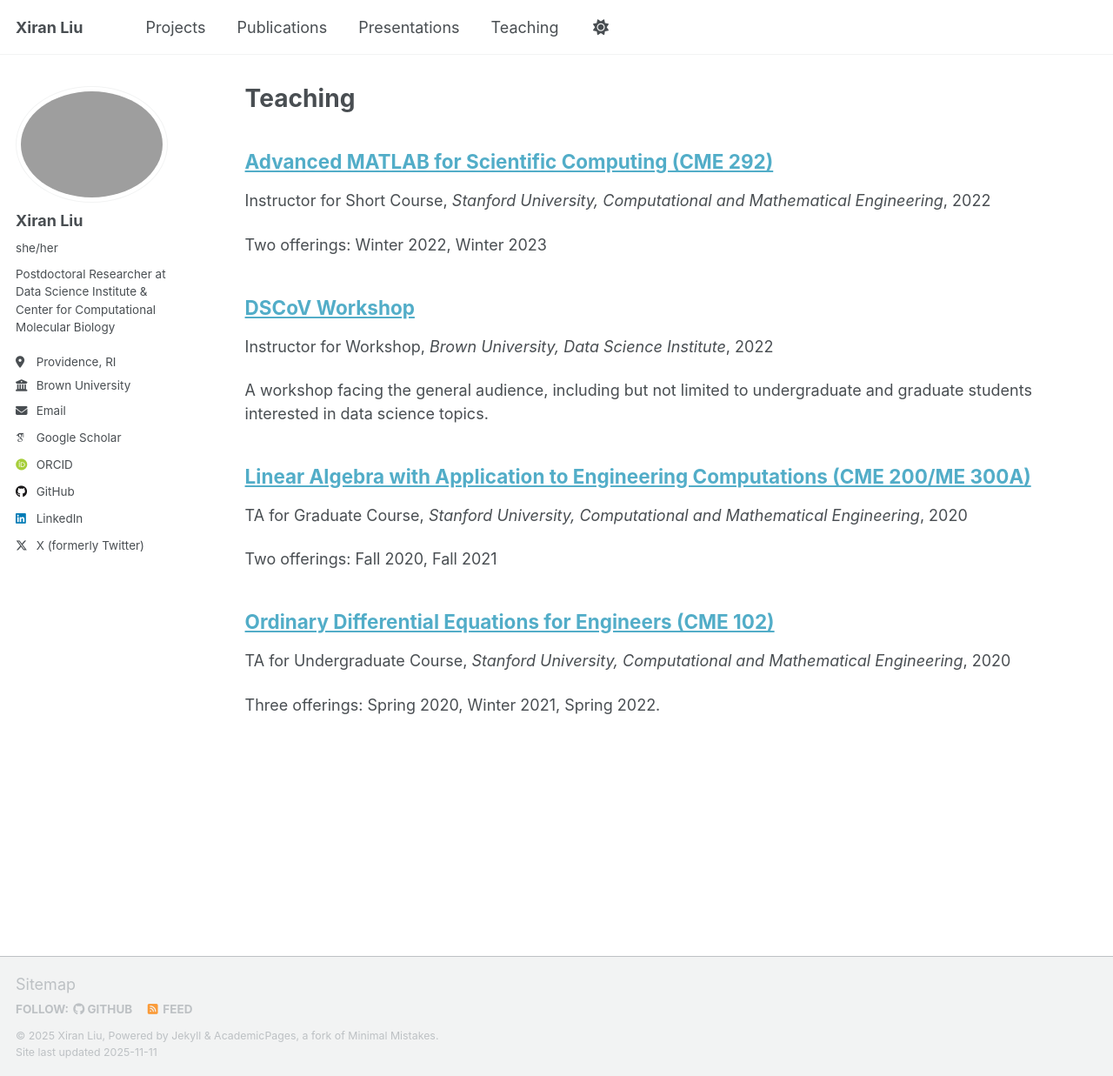
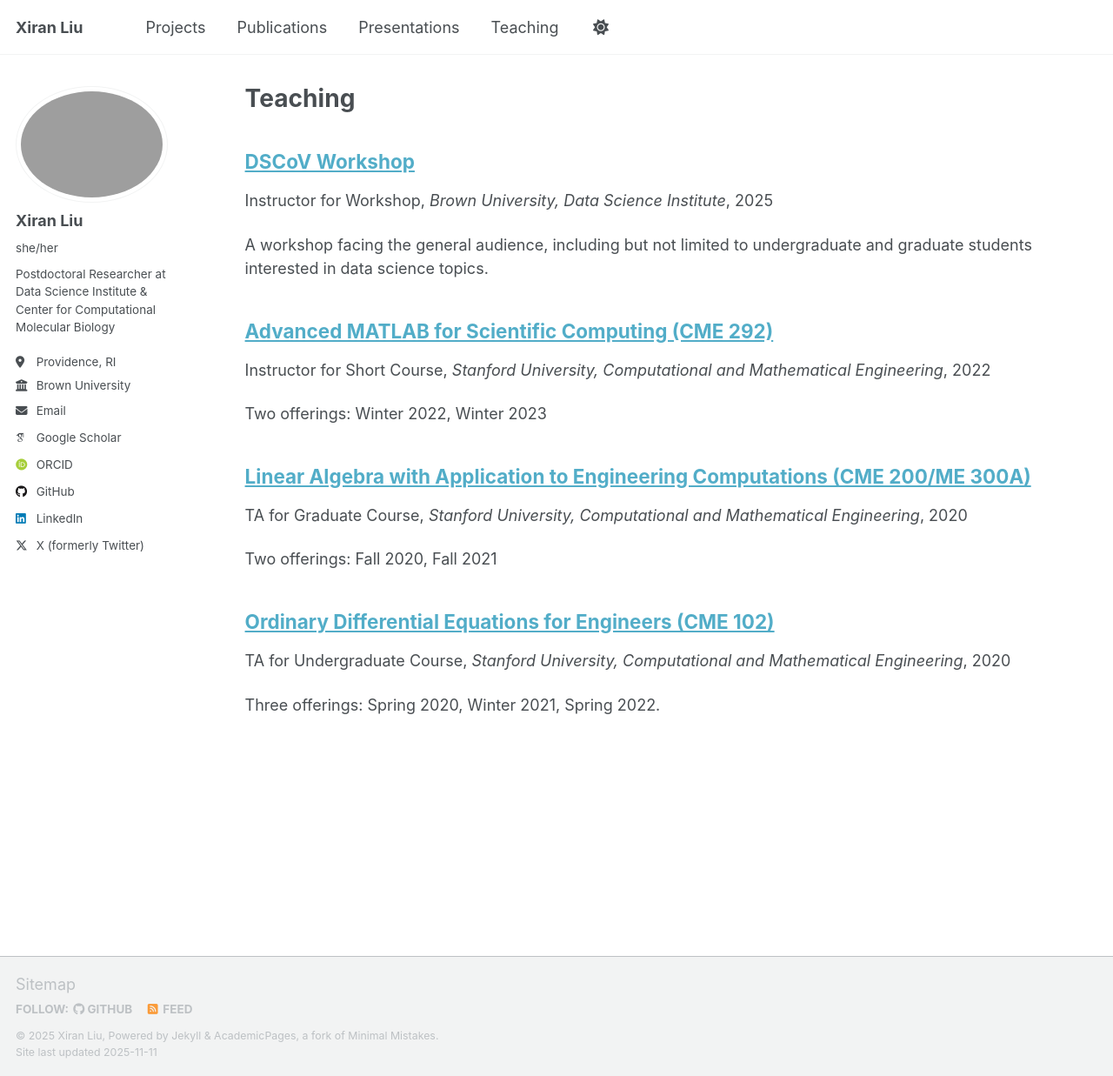
Before and after one commit to xr-cc/xr-cc.github.io, a Jekyll site: the page built from _pages/teaching.html, in a window 1280 px wide and 1237 px high. Shown: the whole window at 87% size. Built offline with Jekyll 4.4.1, drawn with Linux system fonts in a browser that asks for light colours; some web fonts are replaced; a script that is not in the unit is left out.

```diff
--- a/_teaching/brown-dscov.md
+++ b/_teaching/brown-dscov.md
@@ -4,7 +4,7 @@ collection: teaching
 type: "Instructor for Workshop"
 permalink: /teaching/brown-dscov
 venue: "Brown University, Data Science Institute"
-date: 2022-01-01
+date: 2025-10-31
 location: "Providence, RI"
 ---
 
```
Also changed, not shown: _pages/portfolio.html (+6 -2 lines).
